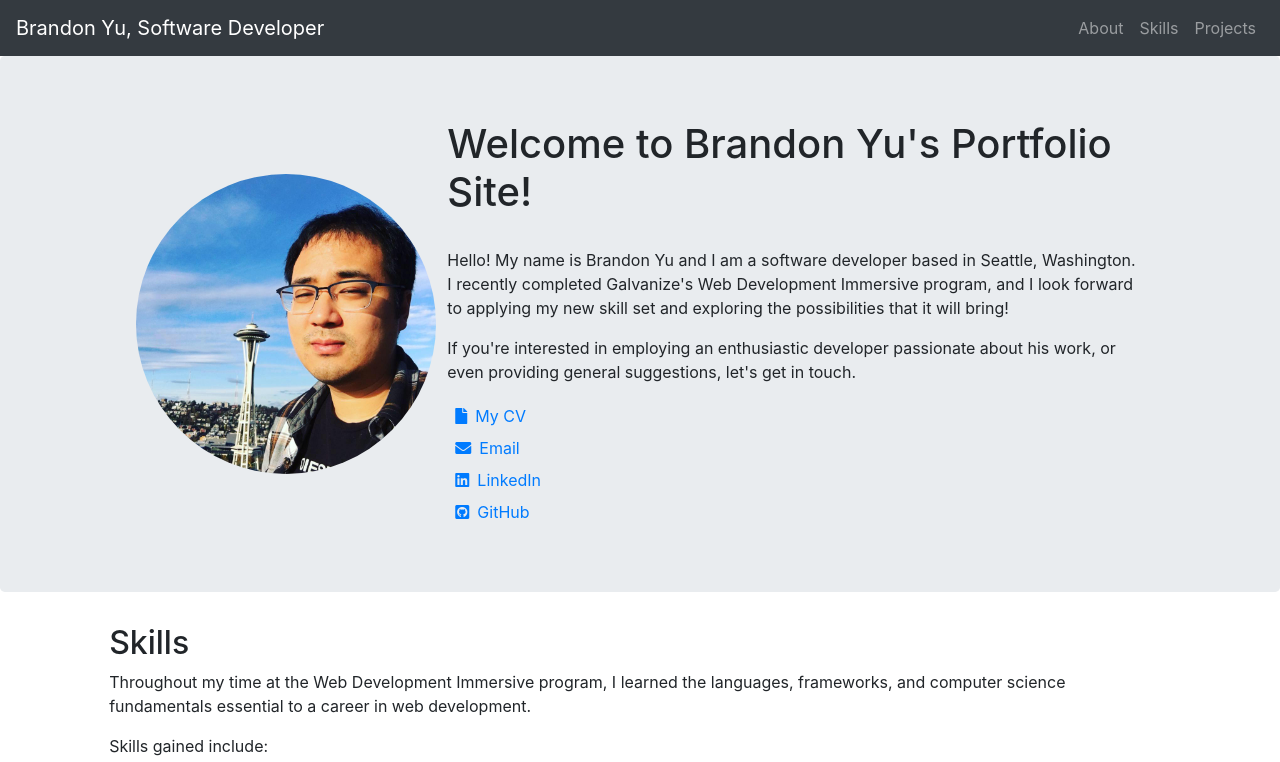
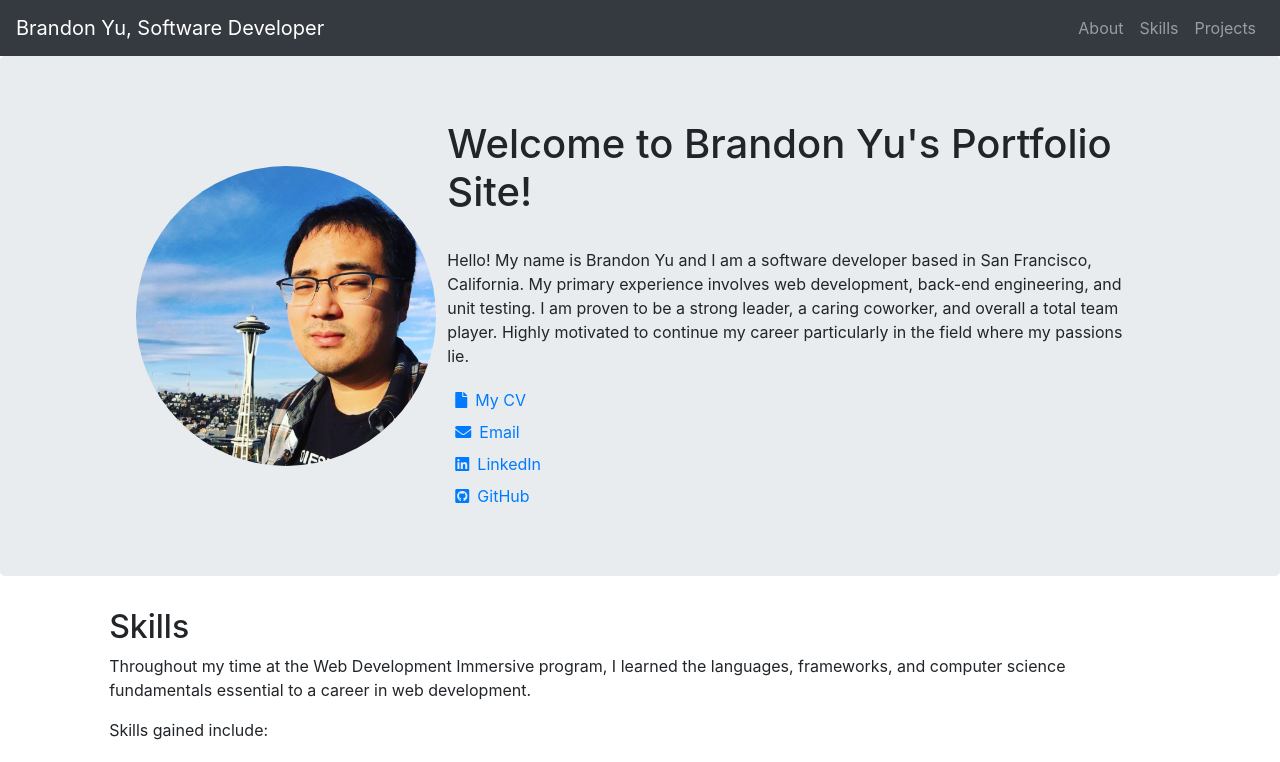
Before and after one commit to Brandoncyu/portfolio-react, a React (Create React App) app: page / in a window 1280 px wide. Shown: the top 762 px of the page. Built offline with nearby package versions, Linux system fonts and the light colour scheme.

Commit message:
changed about me

```diff
--- a/src/components/AboutMe.js
+++ b/src/components/AboutMe.js
@@ -16,8 +16,7 @@ class AboutMe extends Component {
         <Col xl="7">
           <h1>Welcome to Brandon Yu's Portfolio Site! </h1>
           <br />
-          <p>Hello! My name is Brandon Yu and I am a software developer based in Seattle, Washington. I recently completed Galvanize's Web Development Immersive program, and I look forward to applying my new skill set and exploring the possibilities that it will bring!</p>
-          <p>If you're interested in employing an enthusiastic developer passionate about his work, or even providing general suggestions, let's get in touch.</p>
+          <p>Hello! My name is Brandon Yu and I am a software developer based in San Francisco, California. My primary experience involves web development, back-end engineering, and unit testing. I am proven to be a strong leader, a caring coworker, and overall a total team player. Highly motivated to continue my career particularly in the field where my passions lie.</p>
           <a href = {require('../Resume.pdf')} target="blank"><i className="fas fa-file p-2"></i>My CV</a>
           <br />
           <a href = "mailto:brandoncyu@gmail.com" target="blank"><i className="fas fa-envelope p-2"></i>Email</a>
```
